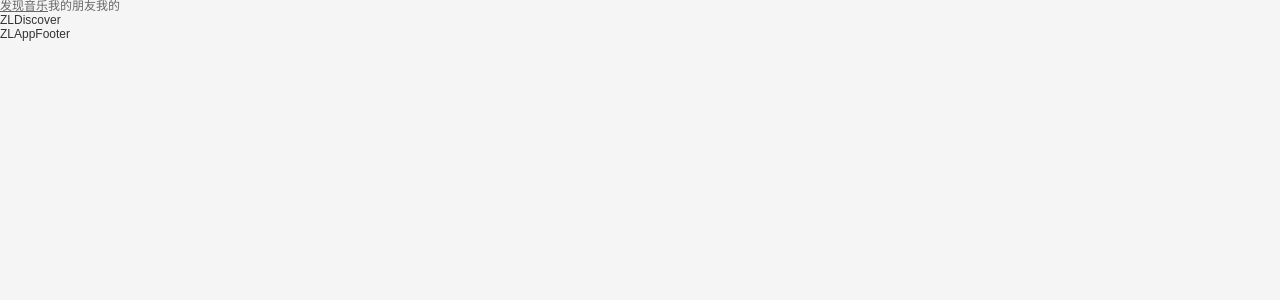
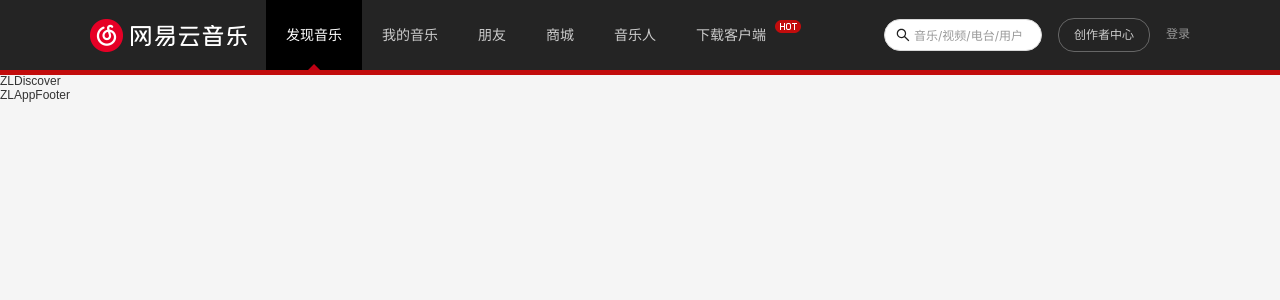
Before and after one commit to rdragon7/zl-music-react, a React (Vite) app: page / in a window 1280 px wide. Shown: the top 300 px of the page. Built offline with nearby package versions, Linux system fonts and the light colour scheme.

Commit message:
feat(app-header): complete app-header components

```diff
--- a/package.json
+++ b/package.json
@@ -20,12 +20,15 @@
     }
   },
   "dependencies": {
+    "@ant-design/icons": "^5.2.6",
     "@types/node": "^20.11.3",
+    "antd": "^5.13.2",
     "axios": "^1.6.5",
     "normalize.css": "^8.0.1",
     "react": "^18.2.0",
     "react-dom": "^18.2.0",
-    "react-router-dom": "^6.21.3"
+    "react-router-dom": "^6.21.3",
+    "styled-components": "^6.1.8"
   },
   "devDependencies": {
     "@commitlint/cli": "^18.4.4",
--- /dev/null
+++ b/src/common/local-data.ts
@@ -0,0 +1,26 @@
+export const headerLinks = [
+  {
+    title: '发现音乐',
+    link: '/'
+  },
+  {
+    title: '我的音乐',
+    link: '/mine'
+  },
+  {
+    title: '朋友',
+    link: '/friend'
+  },
+  {
+    title: '商城',
+    link: 'https://music.163.com/store/product'
+  },
+  {
+    title: '音乐人',
+    link: 'https://music.163.com/nmusician/web/index#/'
+  },
+  {
+    title: '下载客户端',
+    link: 'https://music.163.com/#/download'
+  }
+]
--- a/src/components/app-header/index.tsx
+++ b/src/components/app-header/index.tsx
@@ -1,13 +1,65 @@
 import { memo } from 'react'
+
+import { headerLinks } from '@/common/local-data'
 import { NavLink } from 'react-router-dom'
+import { Input } from 'antd'
+import { SearchOutlined } from '@ant-design/icons'
+
+import { HeaderWrapper } from './style'
 
 const ZLAppHeader = memo(() => {
+  // state & props
+
+  // redux hooks
+
+  // other hooks
+
+  // 业务逻辑
+  const selectItem = (item: any, index: number) => {
+    if (index < 3) {
+      return (
+        <NavLink to={item.link}>
+          {item.title}
+          <i className="sprite_01 icon"></i>
+        </NavLink>
+      )
+    } else {
+      return (
+        <a href={item.link} target="_blank" rel="noopener noreferrer">
+          {item.title}
+        </a>
+      )
+    }
+  }
   return (
-    <div>
-      <NavLink to="/">发现音乐</NavLink>
-      <NavLink to="/friend">我的朋友</NavLink>
-      <NavLink to="/mine">我的</NavLink>
-    </div>
+    <HeaderWrapper>
+      <div className="header-content wrap-v1">
+        <div className="left">
+          <a href="/" className="logo sprite_01">
+            网易云音乐
+          </a>
+          <div className="list">
+            {headerLinks.map((item, index) => {
+              return (
+                <div className="list-item" key={item.title}>
+                  {selectItem(item, index)}
+                </div>
+              )
+            })}
+          </div>
+        </div>
+        <div className="right">
+          <Input
+            className="search"
+            placeholder="音乐/视频/电台/用户"
+            prefix={<SearchOutlined />}
+          />
+          <div className="center">创作者中心</div>
+          <div className="login">登录</div>
+        </div>
+      </div>
+      <div className="header-divider"></div>
+    </HeaderWrapper>
   )
 })
 
--- /dev/null
+++ b/src/components/app-header/style.ts
@@ -0,0 +1,114 @@
+import styled from 'styled-components'
+
+import hotImg from '@/assets/images/sprite_01.png'
+
+export const HeaderWrapper = styled.div`
+  height: 75px;
+  font-size: 14px;
+  background-color: #242424;
+  .header-content {
+    display: flex;
+    justify-content: space-between;
+    height: 70px;
+    /* 头部 - 左边区域 */
+    .left {
+      display: flex;
+      .logo {
+        display: block;
+        width: 176px;
+        height: 69px;
+        background-position: 0 0;
+        text-indent: -9999px;
+      }
+      .list {
+        display: flex;
+        line-height: 70px;
+        .list-item {
+          position: relative;
+          a {
+            display: block;
+            padding: 0 20px;
+            color: #ccc;
+          }
+          /* 为最后一项添加小icon */
+          &:last-of-type a {
+            position: relative;
+            &::after {
+              content: '';
+              position: absolute;
+              top: 20px;
+              right: -15px;
+              width: 28px;
+              height: 19px;
+              background-position: -190px 0;
+              background-image: url(${hotImg});
+            }
+          }
+          &:hover a,
+          a.active {
+            color: #fff;
+            text-decoration: none;
+            background-color: #000;
+          }
+          /* 为每一个选项做底部三角 */
+          .active .icon {
+            position: absolute;
+            display: inline-block;
+            width: 12px;
+            height: 7px;
+            bottom: -1px;
+            left: 50%;
+            transform: translate(-50%, 0);
+            background-position: -226px 0;
+          }
+        }
+      }
+    }
+    /* 头部 - 右边区域 */
+    .right {
+      display: flex;
+      align-items: center;
+      color: #ccc;
+      font-size: 12px;
+      /* 搜索框 */
+      .search {
+        width: 158px;
+        height: 32px;
+        border-radius: 16px;
+        input {
+          &::placeholder {
+            font-size: 12px;
+            color: #999;
+          }
+        }
+      }
+      /* 创作者中心 */
+      .center {
+        width: 90px;
+        height: 32px;
+        line-height: 32px;
+        text-align: center;
+        border: 1px solid #666;
+        border-radius: 16px;
+        margin: 0 16px;
+        &:hover {
+          border: 1px solid #fff;
+          color: #fff;
+          cursor: pointer;
+        }
+      }
+      /* 登录 */
+      .login {
+        color: #999;
+        &:hover {
+          color: #ccc;
+          cursor: pointer;
+        }
+      }
+    }
+  }
+  .header-divider {
+    height: 5px;
+    background-color: #c20c0c;
+  }
+`
--- a/src/style/base.less
+++ b/src/style/base.less
@@ -94,52 +94,52 @@
 }
 
 .sprite_01 {
-  background: url('../img/sprite_01.png') no-repeat 0 9999px;
+  background: url('../assets/images/sprite_01.png') no-repeat 0 9999px;
 }
 
 .sprite_02 {
-  background: url('../img/sprite_02.png') no-repeat 0 9999px;
+  background: url('../assets/images/sprite_02.png') no-repeat 0 9999px;
 }
 
 .sprite_cover {
-  background: url('../img/sprite_cover.png') no-repeat 0 9999px;
+  background: url('../assets/images/sprite_cover.png') no-repeat 0 9999px;
 }
 
 .sprite_icon {
-  background: url('../img/sprite_icon.png') no-repeat 0 9999px;
+  background: url('../assets/images/sprite_icon.png') no-repeat 0 9999px;
 }
 
 .sprite_icon2 {
-  background: url('../img/sprite_icon2.png') no-repeat 0 9999px;
+  background: url('../assets/images/sprite_icon2.png') no-repeat 0 9999px;
 }
 
 .sprite_icon3 {
-  background: url('../img/sprite_icon3.png') no-repeat 0 9999px;
+  background: url('../assets/images/sprite_icon3.png') no-repeat 0 9999px;
 }
 
 .sprite_button {
-  background: url('../img/sprite_button.png') no-repeat 0 9999px;
+  background: url('../assets/images/sprite_button.png') no-repeat 0 9999px;
 }
 
 .sprite_button2 {
-  background: url('../img/sprite_button2.png') no-repeat 0 9999px;
+  background: url('../assets/images/sprite_button2.png') no-repeat 0 9999px;
 }
 
 .sprite_table {
-  background: url('../img/sprite_table.png') no-repeat 0 9999px;
+  background: url('../assets/images/sprite_table.png') no-repeat 0 9999px;
 }
 
 .sprite_playbar {
-  background: url('../img/playbar_sprite.png') no-repeat 0 9999px;
+  background: url('../assets/images/playbar_sprite.png') no-repeat 0 9999px;
 }
 
 .sprite_playlist {
-  background: url('../img/playlist_sprite.png') no-repeat 0 9999px;
+  background: url('../assets/images/playlist_sprite.png') no-repeat 0 9999px;
 }
 
 .image_cover {
   position: absolute;
   inset: 0;
   text-indent: -9999px;
-  background: url('../img/sprite_cover.png') no-repeat -145px -57px;
+  background: url('../assets/images/sprite_cover.png') no-repeat -145px -57px;
 }
```
Also changed, not shown: 1 other file (tests, documents, lock files or other folders).
